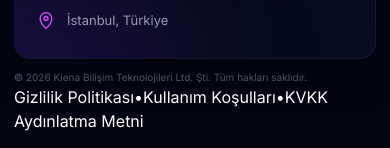
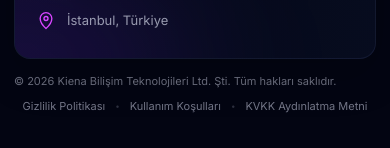
Before and after one commit to kenan-pamuk/kiena-web, a Next.js app: page /legal/kullanim-kosullari in a window 390 px wide. Shown: the part 5675-5823 px from the top of the page. Built offline with nearby package versions, Linux system fonts and the light colour scheme.

Commit message:
Update globals.css

```diff
--- a/app/globals.css
+++ b/app/globals.css
@@ -3981,3 +3981,90 @@ html {
     gap: 12px;
   }
 }
+/* =========================================================
+   FOOTER — LEGAL BAR
+   ========================================================= */
+
+.kiena-footer-bottom {
+  width: 100%;
+
+  display: flex;
+  align-items: center;
+  justify-content: space-between;
+
+  gap: 24px;
+
+  margin-top: 14px;
+}
+
+.kiena-footer-copyright {
+  margin: 0;
+
+  color: rgba(184, 187, 207, 0.58);
+
+  font-size: 11px;
+  line-height: 1.5;
+
+  white-space: nowrap;
+}
+
+.kiena-footer-legal {
+  display: flex;
+  align-items: center;
+  justify-content: flex-end;
+
+  gap: 10px;
+
+  margin-left: auto;
+
+  white-space: nowrap;
+}
+
+.kiena-footer-legal a {
+  color: rgba(184, 187, 207, 0.62);
+
+  font-size: 11px;
+  font-weight: 400;
+
+  text-decoration: none;
+
+  transition:
+    color 0.2s ease,
+    text-shadow 0.2s ease;
+}
+
+.kiena-footer-legal a:hover {
+  color: #ffffff;
+
+  text-shadow:
+    0 0 11px rgba(173, 72, 255, 0.45);
+}
+
+.kiena-footer-legal > span {
+  color: rgba(184, 187, 207, 0.24);
+  font-size: 8px;
+}
+
+@media (max-width: 768px) {
+  .kiena-footer-bottom {
+    flex-direction: column;
+    align-items: center;
+
+    gap: 8px;
+
+    text-align: center;
+  }
+
+  .kiena-footer-copyright {
+    white-space: normal;
+  }
+
+  .kiena-footer-legal {
+    justify-content: center;
+    flex-wrap: wrap;
+
+    margin-left: 0;
+
+    white-space: normal;
+  }
+}
```
